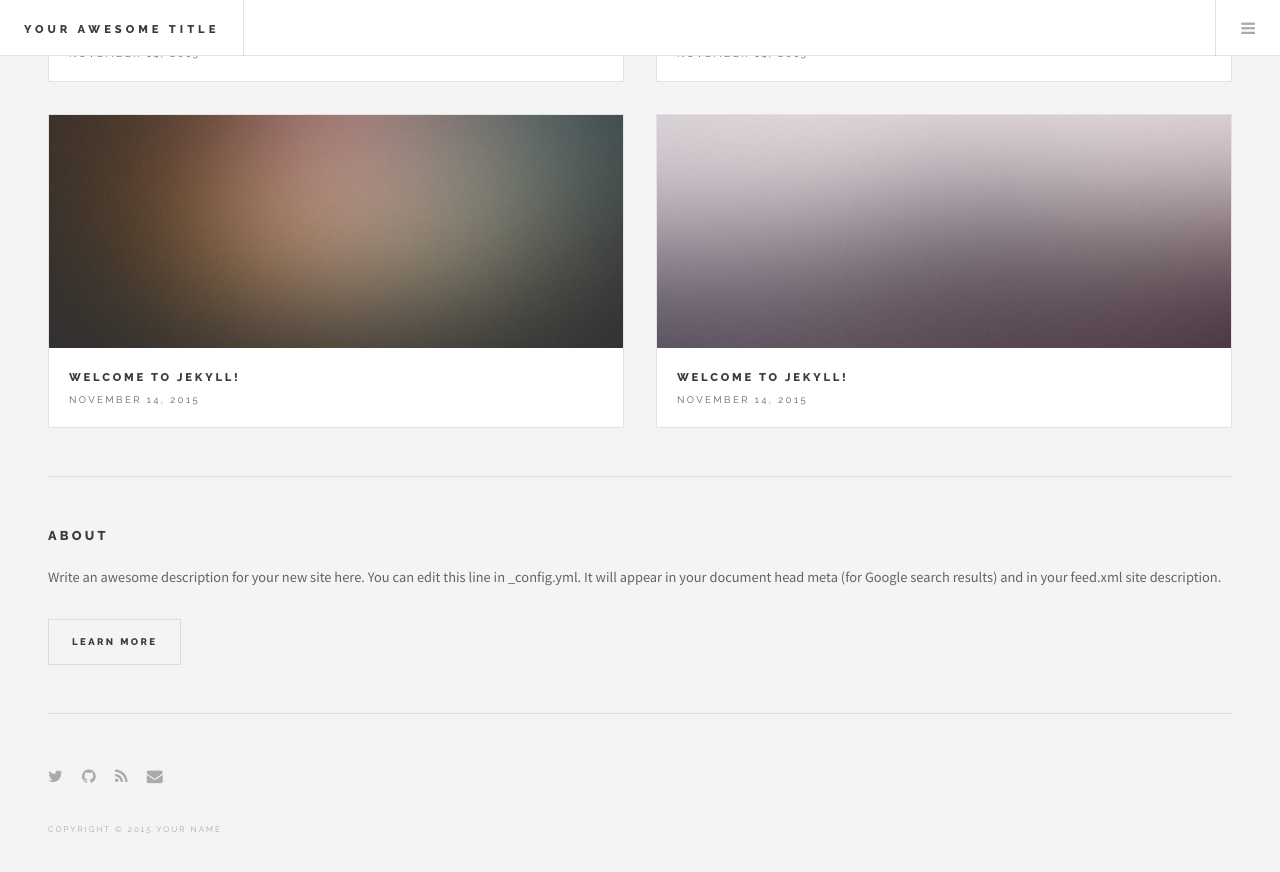
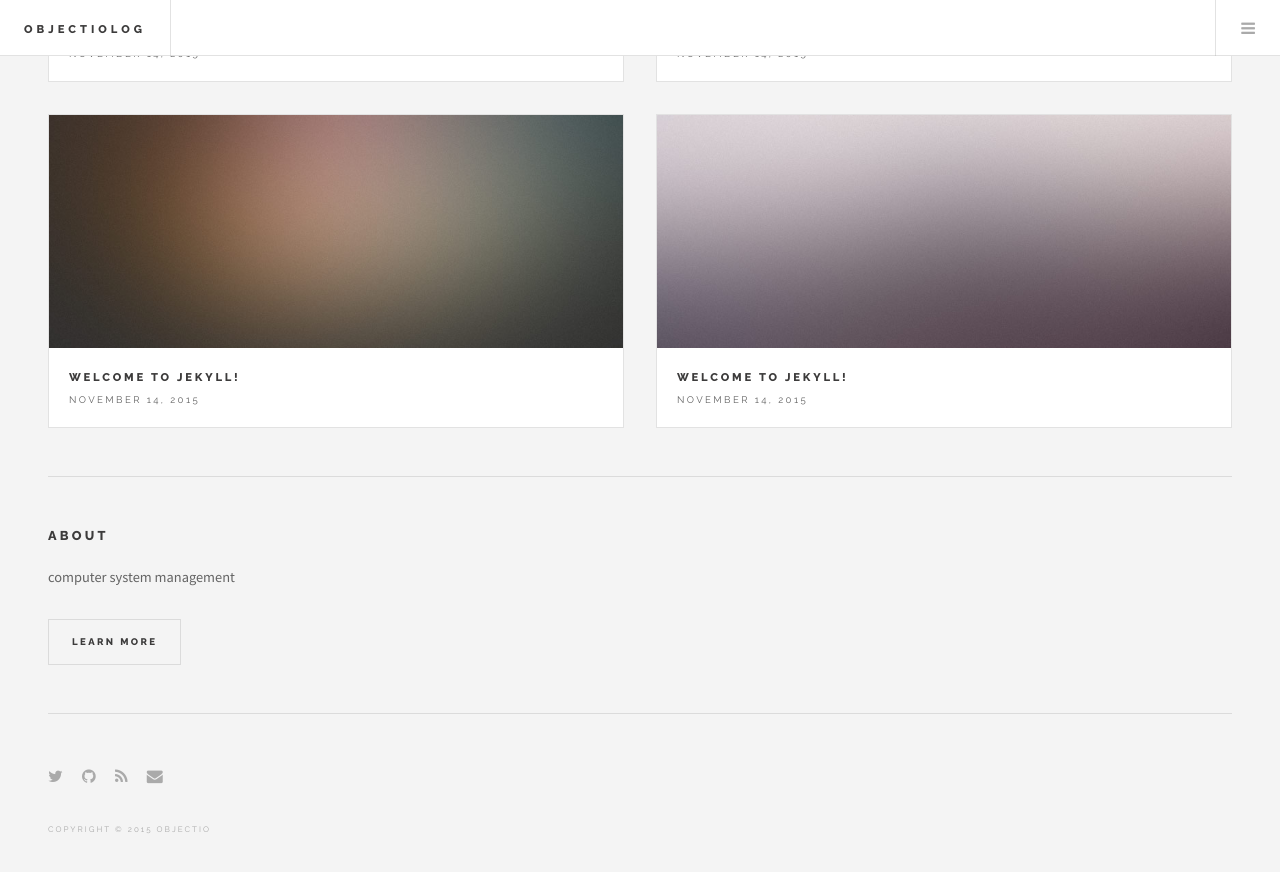
Before and after one commit to ryotaro612/Siera, a Jekyll site: the page built from index.html, in a window 1280 px wide and 900 px high, scrolled down 4461 px. Shown: the top 872 px of the window. Built offline with Jekyll 4.4.1, drawn with Linux system fonts in a browser that asks for light colours; the list of posts is cut into pages by our own code; some of the changed text lies outside the part shown.

Commit message:
first config changing

```diff
--- a/_config.yml
+++ b/_config.yml
@@ -1,20 +1,18 @@
 # Site settings
-title: Your awesome title
-email: your-email@domain.com
+title: Objectiolog
+email: objection@kakao.com
 description: > # this means to ignore newlines until "baseurl:"
-  Write an awesome description for your new site here. You can edit this
-  line in _config.yml. It will appear in your document head meta (for
-  Google search results) and in your feed.xml site description.
+  computer system management
 baseurl: "" # the subpath of your site, e.g. /blog/
-url: "http://yourdomain.com" # the base hostname & protocol for your site
-twitter_username: jekyllrb
-github_username:  jekyll
+url: "http://objectio.github.io" # the base hostname & protocol for your site
+twitter_username: none
+github_username:  objectio
 
 # Build settings
 markdown: kramdown
 
 paginate: 4
 
-author: Your name
+author: objectio
 
 gems: [jekyll-paginate]
```
